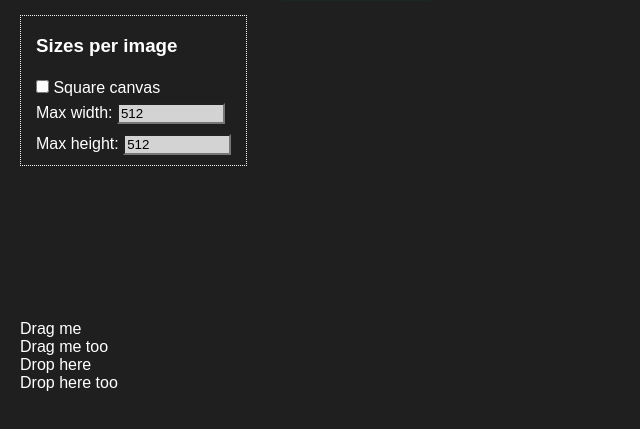
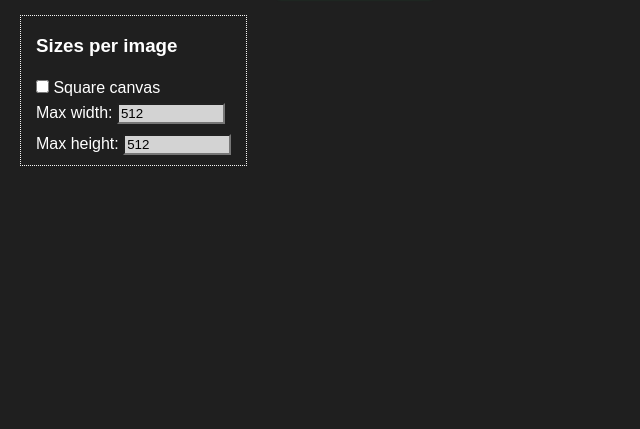
Before and after one commit to MunloockButReal/-CanvasGenerator, a plain HTML site: page html/index.html in a window 1280 px wide. Shown: the part 139-568 px from the top of the page, without its empty margins (0-640 px from the left). Drawn offline with Linux system fonts and the light colour scheme.

Commit message:
Forgot to remove some stuff

```diff
--- a/html/index.html
+++ b/html/index.html
@@ -41,14 +41,6 @@
     <div id="grid-container"></div>
     <canvas id="grid-canvas"></canvas>
 
-
-    <div id="drag1" class="drag" draggable="true">Drag me</div>
-    <div id="drag2" class="drag" draggable="true">Drag me too</div>
-    <div id="drop1" class="drop">Drop here</div>
-    <div id="drop2" class="drop">Drop here too</div>
-
-
-
     <script src="/js/index.js"></script>
 </body>
 <style>
```
